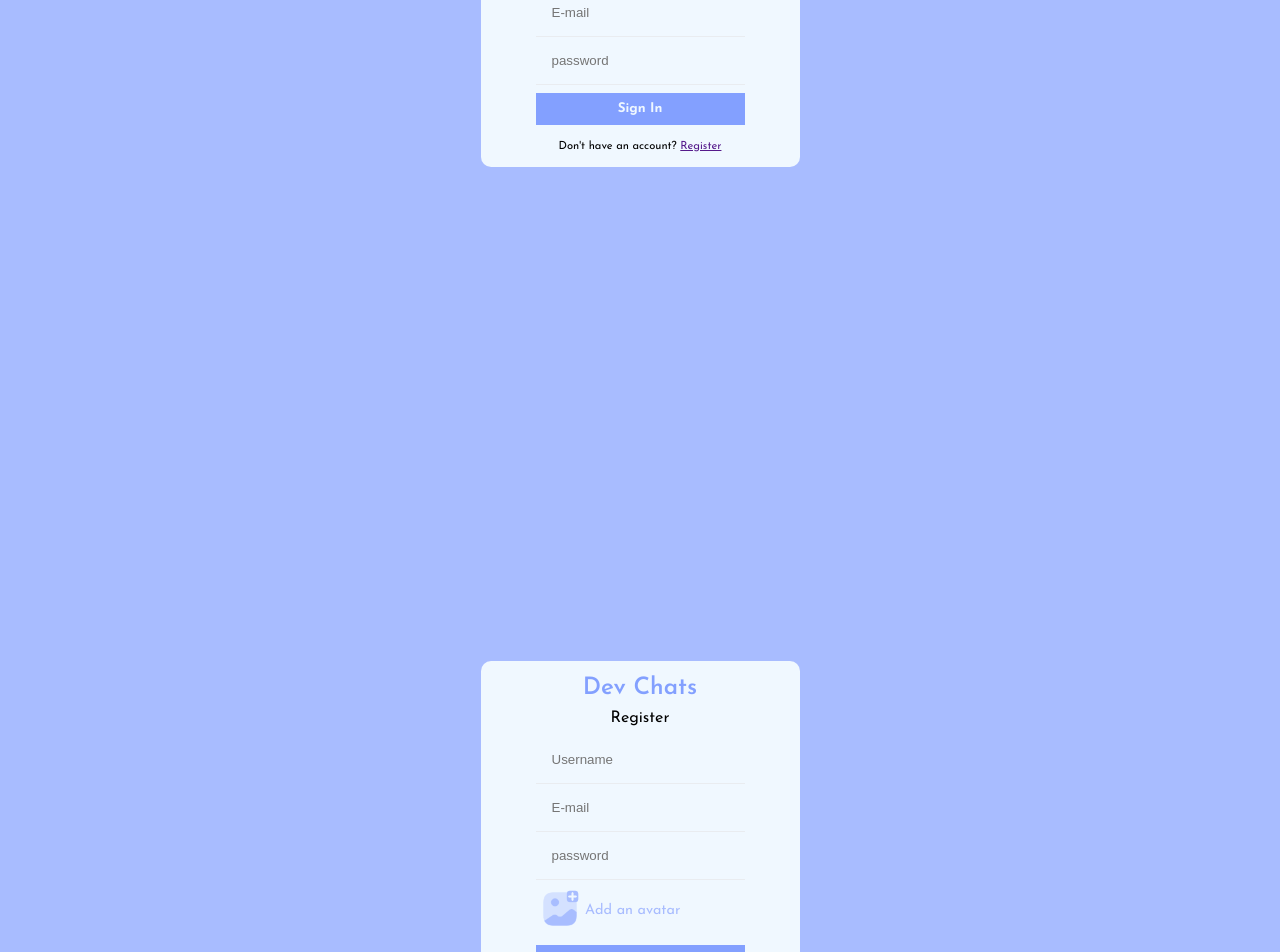
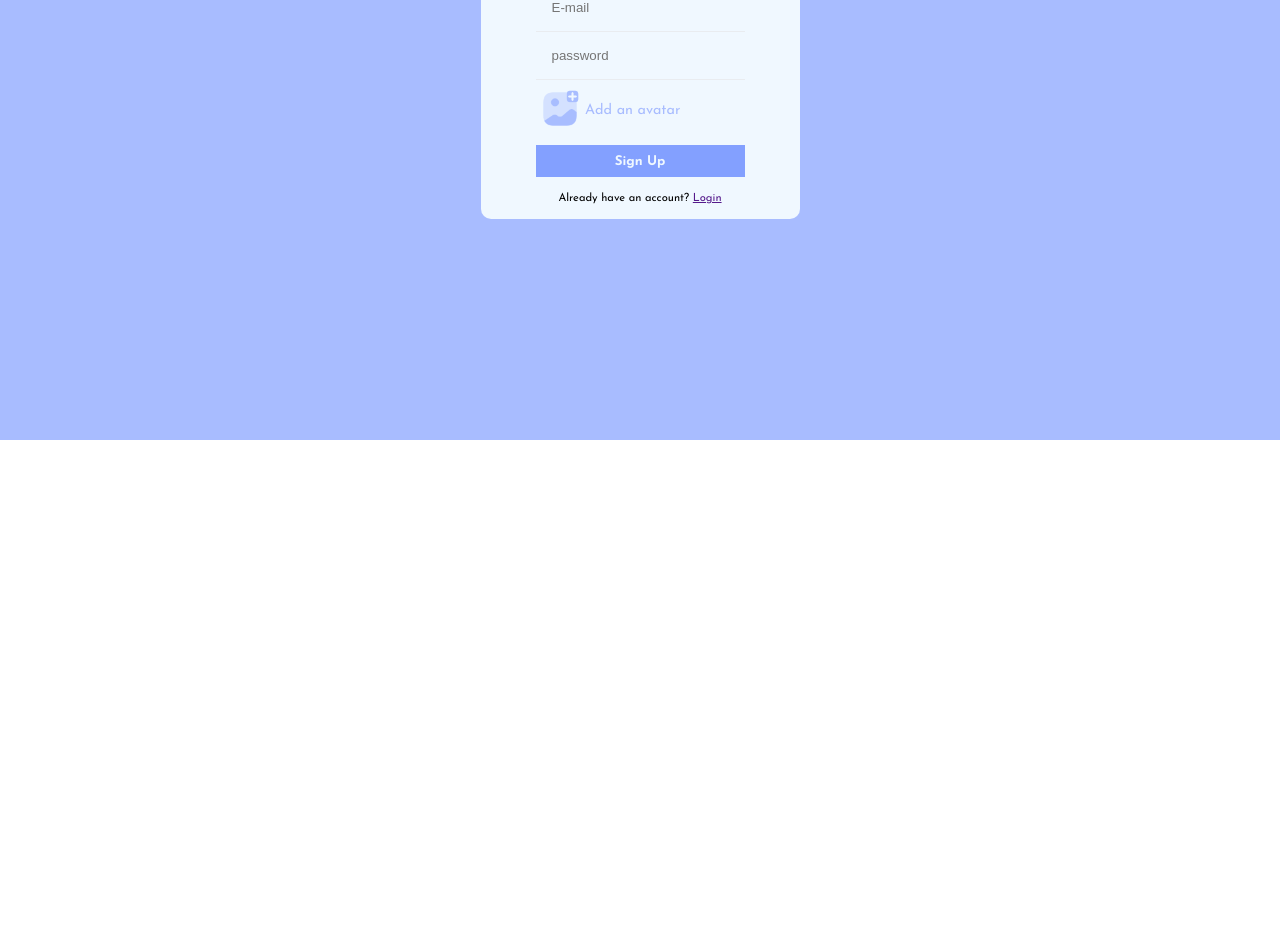
Before and after one commit to PranjalBarnwal/devWrites, a React (Vite) app: page / in a window 1280 px wide. Shown: the part 360-1312 px from the top of the page. After the commit the page ends 800 px from the top, so only its background shows below. Built offline with nearby package versions, Linux system fonts and the light colour scheme.

Commit message:
choose file option enabled

```diff
--- a/src/App.jsx
+++ b/src/App.jsx
@@ -5,7 +5,7 @@ import Login from "./pages/Login";
 
 function App() {
   return <>
-<Login/>
+{/* <Login/> */}
 <Register/>
   </>;
 }
--- a/src/pages/Register.jsx
+++ b/src/pages/Register.jsx
@@ -1,7 +1,43 @@
-import React from 'react'
-import "./../pages/Register.css"
+// import React from 'react'
+// import "./../pages/Register.css"
+// import addAvatar from "./../img/addAvatar.png";
+// const Register = () => {
+//   return (
+//     <div className="register_container">
+//     <div className='register'>
+//       <div className="register_name">Dev Chats</div>
+//       <div className="register_text">Register</div>
+//       <div className="register_details">
+//         <input type="text" placeholder='Username'/>
+//         <input type="email" placeholder='E-mail'/>
+//         <input type="password" placeholder='password'/>
+//       </div>
+//       <div className='add_avatar'>
+//         <label htmlFor="file">
+//         <img src={addAvatar} alt="" />
+//         </label>
+//         <a href="">Add an avatar</a>
+//       </div>
+//       <button className="signup">Sign Up</button>
+//       <div className='already_acc'>Already have an account? <a href="">Login</a></div>
+//     </div>
+//     </div>
+//   )
+// }
+
+// export default Register
+
+import React, { useRef } from 'react';
+import "./../pages/Register.css";
 import addAvatar from "./../img/addAvatar.png";
+
 const Register = () => {
+  const fileInputRef = useRef(null);
+
+  const handleAvatarClick = () => {
+    fileInputRef.current.click();
+  };
+
   return (
     <div className="register_container">
       <div className='register'>
@@ -13,16 +49,23 @@ const Register = () => {
           <input type="password" placeholder='password'/>
         </div>
         <div className='add_avatar'>
-        <label htmlFor="file">
+          <input
+            type="file"
+            id="avatar-input"
+            accept="image/*"
+            style={{ display: 'none' }}
+            ref={fileInputRef}
+          />
+          <label htmlFor="avatar-input" onClick={handleAvatarClick}>
             <img src={addAvatar} alt="" />
           </label>
-        <a href="">Add an avatar</a>
+          <a href="#" onClick={handleAvatarClick}>Add an avatar</a>
         </div>
         <button className="signup">Sign Up</button>
         <div className='already_acc'>Already have an account? <a href="">Login</a></div>
       </div>
     </div>
-  )
-}
+  );
+};
 
-export default Register
+export default Register;
```
Lines whose indentation alone changed are shown as unchanged.
